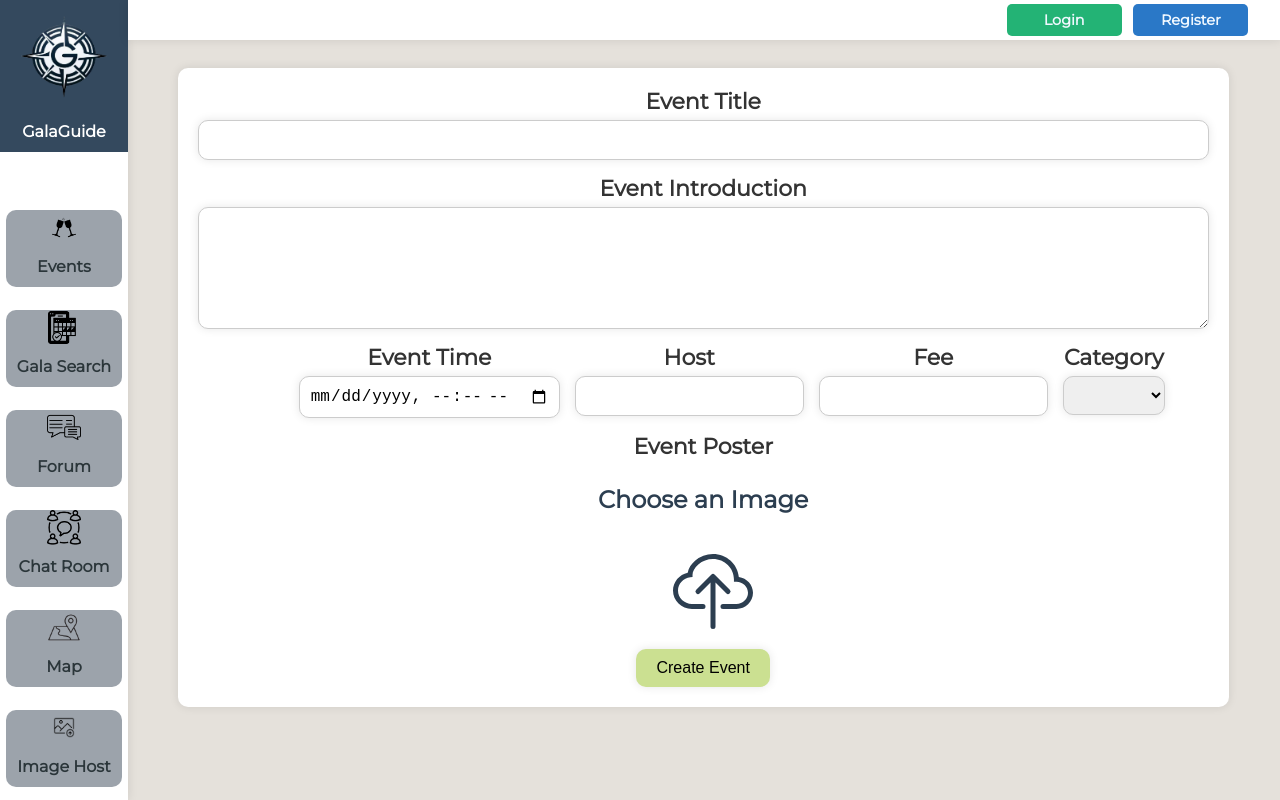
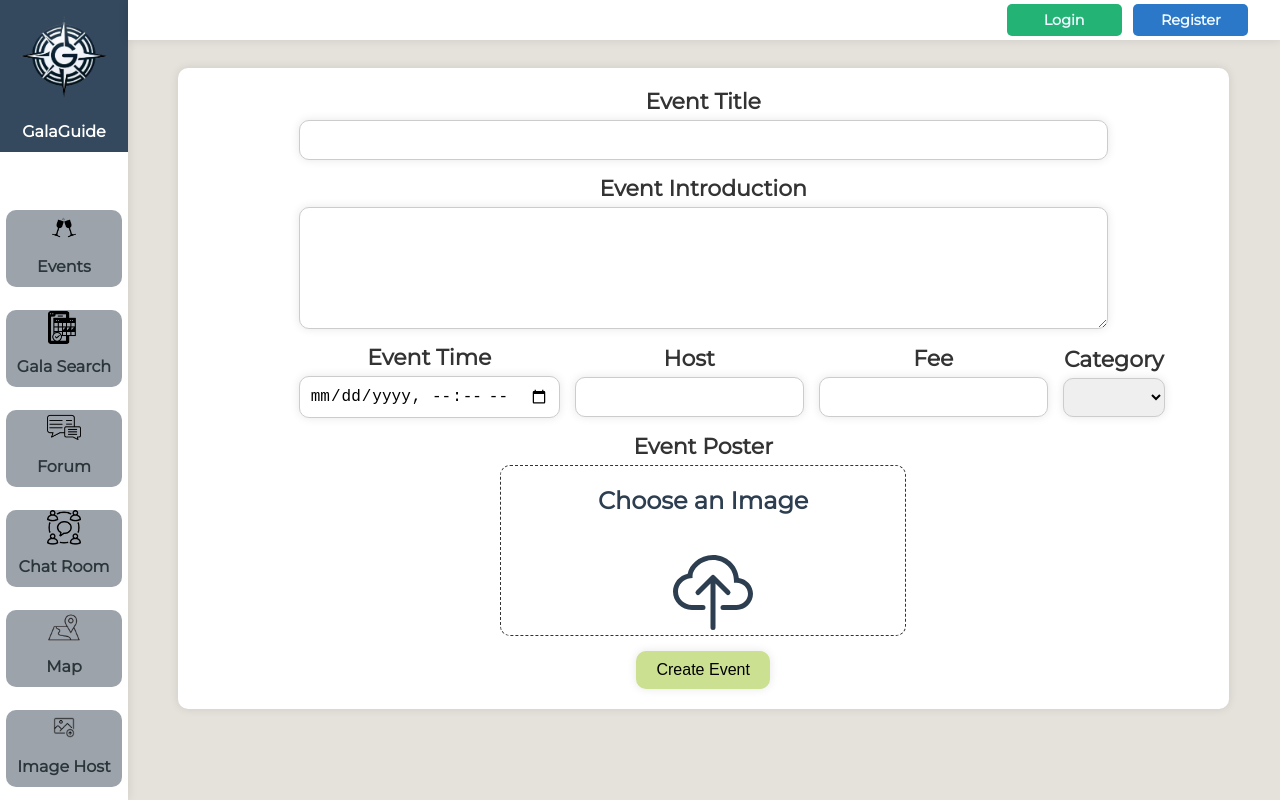
Before and after one commit to sustech-cs304/galaguide, a Vue app in the folder galaguide/: page /event/create in a window 1280 px wide. Built offline with nearby package versions, Linux system fonts and the light colour scheme; what v-calendar, vue3-marquee would draw is missing.

Commit message:
Modify Event Center and create event

```diff
--- a/galaguide/src/components/events/CreateEvent.vue
+++ b/galaguide/src/components/events/CreateEvent.vue
@@ -38,7 +38,7 @@
         </div>
         <div class="form-group">
           <label for="event-poster">Event Poster</label>
-          <div style="border: 2px; border-radius: 16px; border-color: black;">
+          <div class="uploaderHolder">
             <ImageUploader />
           </div>
 
@@ -111,6 +111,8 @@ select {
 .form-group {
   display: flex;
   flex-direction: column;
+  align-self:center;
+  width: 80%;
 }
 
 .form-group-horizontal {
@@ -158,4 +160,16 @@ button {
 button:hover {
   background-color: #a5adba;
 }
+
+.uploaderHolder {
+  display: flex;
+  align-self: center;
+  justify-content: center;
+  align-items: center;
+  width: 50%;
+  height: auto;
+  border: 1px dashed #353232;
+  border-radius: 10px;
+  cursor: pointer;
+}
 </style>
--- a/galaguide/src/components/events/EventCenter.vue
+++ b/galaguide/src/components/events/EventCenter.vue
@@ -87,8 +87,9 @@ import EventRecommend from "./EventRecommend.vue";
         </RouterLink>
       </div>
       <div class="recommend-column">
+        <h2>Recommend-column</h2>
         <EventRecommend></EventRecommend>
-        <h2>This is recommend-column</h2>
+
       </div>
 
     </div>
@@ -135,6 +136,8 @@ import EventRecommend from "./EventRecommend.vue";
   padding: 10px;
   box-sizing: border-box;
   animation: slideDown 1s ease-in-out;
+  border: #f2f2f2;
+  border-radius: 16px;
 }
 
 .top-by-sections {
@@ -173,6 +176,8 @@ import EventRecommend from "./EventRecommend.vue";
   padding: 20px;
   box-sizing: border-box;
   animation: fadeIn 1s ease-in-out;
+  border: #f2f2f2;
+  border-radius: 16px;
 }
 /* Add these styles */
 .create-event {
--- a/galaguide/src/components/events/EventRecommend.vue
+++ b/galaguide/src/components/events/EventRecommend.vue
@@ -27,7 +27,7 @@ import { onMounted, ref } from 'vue';
 const rankEvents = ref([]);
 
 const newEvents = ref([]);
-
+const activeTab = ref('rank');
 onMounted(() => {
   // Fetch ranked events
   fetch('/api/events/top-rated')
@@ -55,6 +55,8 @@ onMounted(() => {
 <style scoped>
 .recommend-column {
   width: 100%;
+  display: flex;
+  background-color: rgb(186, 194, 201);
 }
 
 .tabs {
@@ -66,7 +68,7 @@ onMounted(() => {
   font-size: large;
   padding: 10px;
   border: none;
-  background-color: #ddd;
+  background-color: #aaa4a4;
   margin-right: 0px;
   cursor: pointer;
 }
--- a/galaguide/src/components/events/SearchHomePage/SearchCenter.vue
+++ b/galaguide/src/components/events/SearchHomePage/SearchCenter.vue
@@ -9,8 +9,8 @@
 							<img class="logo-icon" src="@/assets/logo.png" alt="Gala Logo" />
 						</div>
 						<div class="search-bar">
-							<input class="input-field" placeholder="Search for any Gala you like" type="text" />
-							<button class="search-button">Search</button>
+							<input class="input-field" v-model="searchQuery" placeholder="Search for any Gala you like" type="text" />
+							<button class="search-button" @click="searchGala">Search</button>
 						</div>
 					</div>
 
@@ -65,9 +65,9 @@
 									min
 									price.</span>
 								<br>
-								<span v-if="(start_date > end_date) && showFilters" class="error">"The end date must be later than the
+								<span v-if="(start_date > end_date) && showFilters" class="error">The end date must be later than the
 									start
-									date."</span>
+									date.</span>
 							</div>
 						</div>
 					</div>
@@ -80,6 +80,7 @@
 
 
 <script lang="js" setup>
+import router from "@/router";
 import { ref, } from "vue";
 const category = ref("")
 //initialize start date and end date with the current date
@@ -88,7 +89,7 @@ const end_date = ref(new Date().toISOString().substr(0, 10))
 const event_status = ref("")
 const min_price = ref(0)
 const max_price = ref(0)
-
+const searchQuery = ref("")
 
 const category_options = [
 	{
@@ -125,6 +126,25 @@ const showFilters = ref(false);
 
 const toggleFilters = () => {
 	showFilters.value = !showFilters.value;
+};
+
+// Search for Gala
+const searchGala = () => {
+	// the user will be pushed to search result page with the search query
+	// the search query will be the values of the filters
+	router.push({
+		name: "SearchResult",
+		query: {
+			queries: searchQuery.value,
+			category: category.value,
+			start_date: start_date.value,
+			end_date: end_date.value,
+			event_status: event_status.value,
+			min_price: min_price.value,
+			max_price: max_price.value,
+		},
+	});
+
 };
 
 </script>
```
